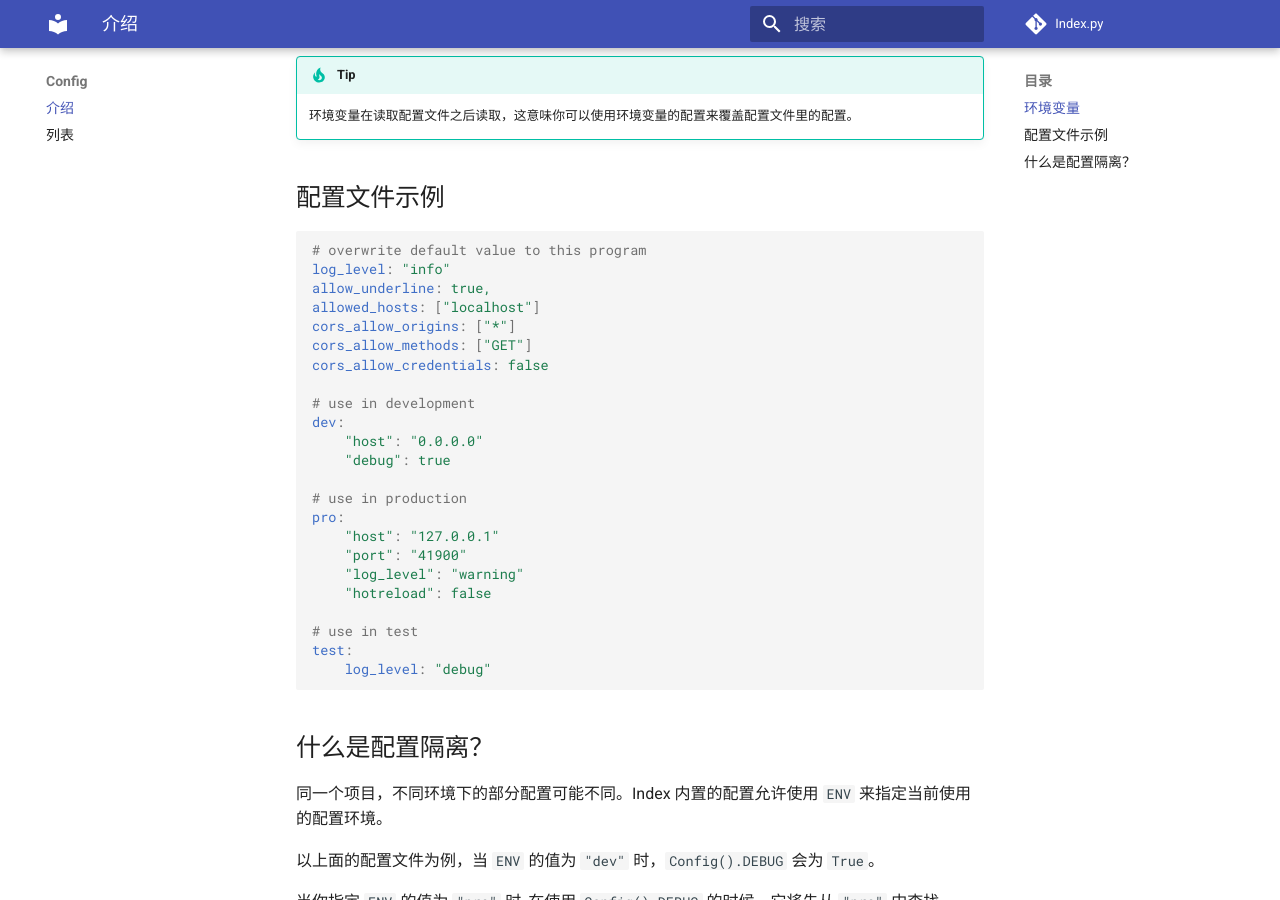
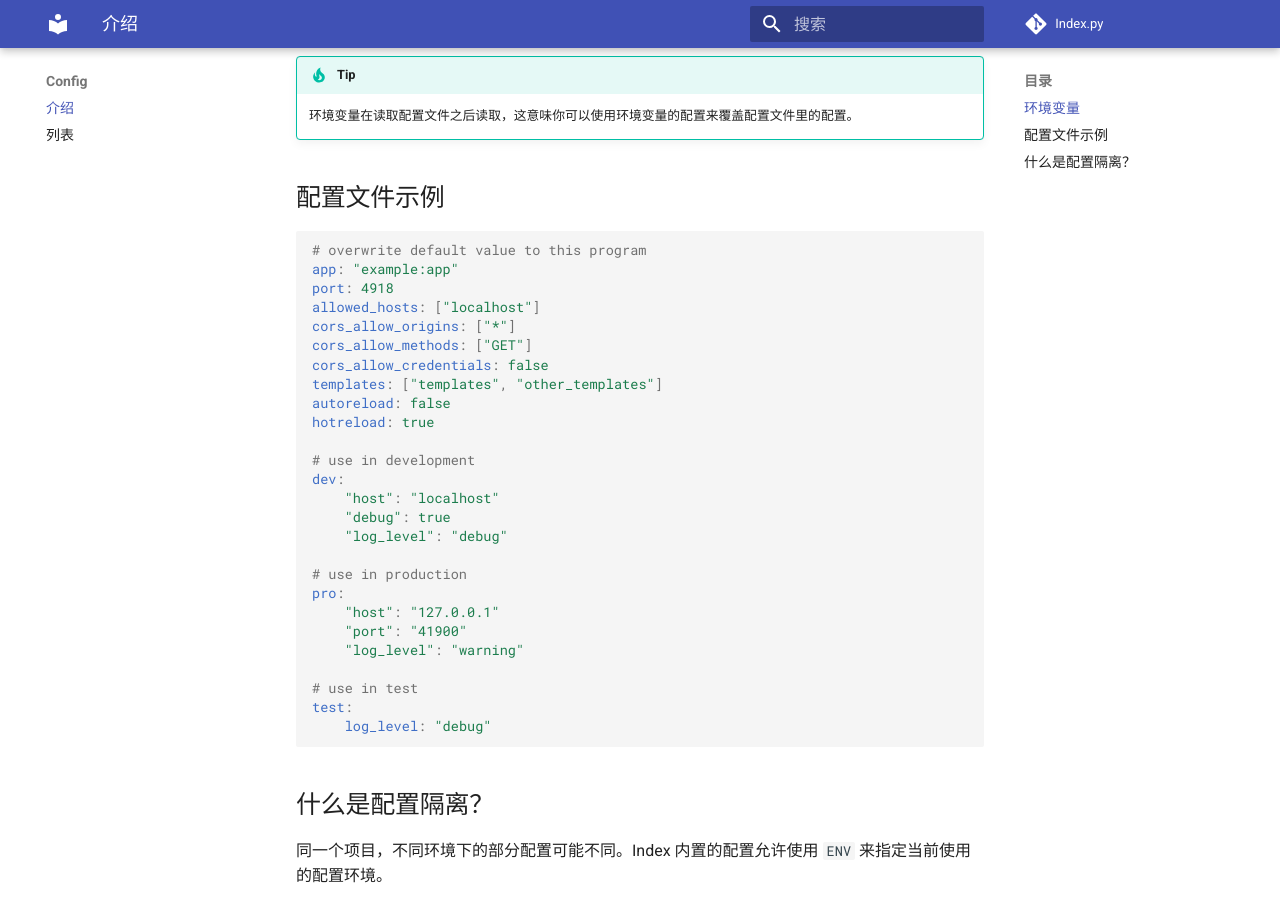
Before and after one commit to abersheeran/kui, an MkDocs documentation site: the page built from docs/config/index.md, in a window 1280 px wide and 900 px high, scrolled down 655 px. Built offline with MkDocs 1.6.1 and Material for MkDocs 9.7.7, drawn with Linux system fonts in a browser that asks for light colours; comment, search, counter and statistics services are not loaded.

Commit message:
update docs

````diff
--- a/docs/config/index.md
+++ b/docs/config/index.md
@@ -22,24 +22,27 @@ Index 在启动时将从环境变量里读取 `INDEX_DEBUG` 和 `INDEX_ENV` 两
 
 ```yaml
 # overwrite default value to this program
-log_level: "info"
-allow_underline: true,
+app: "example:app"
+port: 4918
 allowed_hosts: ["localhost"]
 cors_allow_origins: ["*"]
 cors_allow_methods: ["GET"]
 cors_allow_credentials: false
+templates: ["templates", "other_templates"]
+autoreload: false
+hotreload: true
 
 # use in development
 dev:
-    "host": "0.0.0.0"
+    "host": "localhost"
     "debug": true
+    "log_level": "debug"
 
 # use in production
 pro:
     "host": "127.0.0.1"
     "port": "41900"
     "log_level": "warning"
-    "hotreload": false
 
 # use in test
 test:
````
